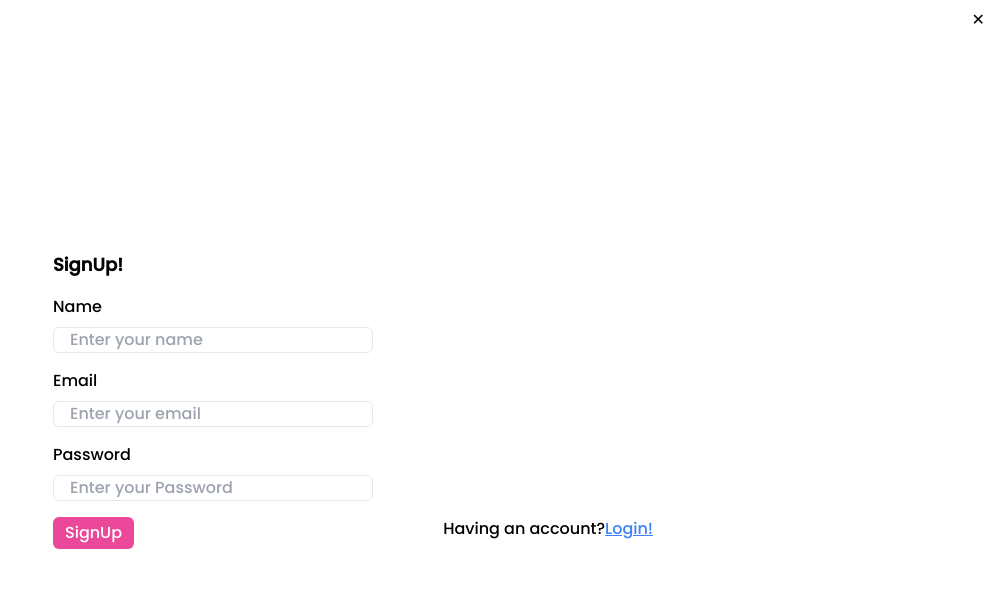
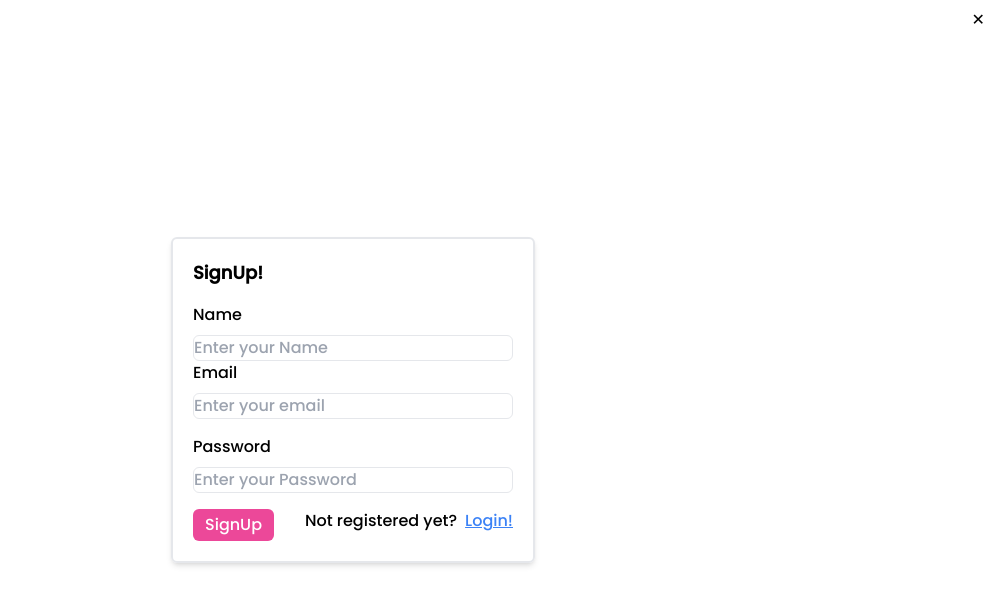
Before and after one commit to ankush2311025/FullStack-project-Book-store, a React (Vite) app: page /signup in a window 1280 px wide. Shown: the top 604 px of the page, without its empty margins (287-1280 px from the left). Built offline with nearby package versions, Linux system fonts and the light colour scheme.

Commit message:
Completed

```diff
--- a/src/components/Course.jsx
+++ b/src/components/Course.jsx
@@ -10,7 +10,7 @@ export default function Course() {
     <div className='max-w-screen-2x1 container mx-auto md:px-20 px-4 '>
       <h1 className="text-2xl  md: text-4xl"> We're delighted to have you <span className='text-pink-500'>Here ! :) </span>
       </h1>
-      <p className='mt-12'> I wil write here after the project ! </p>
+      <p className='mt-12'> I will write here after the project ! </p>
       <Link to = "/">
       <button className='bg-pink-500 text-white px-4 py-2 rounded-md hover:bg-pink-700 duration-300 mt-6'> Back</button>
       </Link>
--- a/src/components/login.jsx
+++ b/src/components/login.jsx
@@ -8,26 +8,26 @@ export default function login() {
         <div className="modal-box">
           <form method="dialog">
             {/* if there is a button in form, it will close the modal */}
-            <button className="btn btn-sm btn-circle btn-ghost absolute right-2 top-2">✕</button>
+            <button className="btn btn-sm btn-circle btn-ghost absolute right-2 top-2  dark:bg-slate-900 dark:text-white">✕</button>
           </form>
           <h3 className="font-bold text-lg">Login!</h3>
-          <div mt-4 space-y-2>
-            <span>Email</span>
+          <div className= 'mt-4 space-y-2'>
+            <span className=' text-black'>Email</span>
             <br/>
             <input type="email" placeholder="Enter your email" className="w-80 px-30 border rounded-md outline-none" />
           </div>
           {/* {Passsword} */}
-          <div mt-4 space-y-2>
-            <span>Password</span>
+          <div className='mt-4 space-y-2'>
+            <span className='text-black'>Password</span>
             <br/>
             <input type="password" placeholder="Enter your Password" className="w-80 px-30 border rounded-md outline-none" />
           </div>
           {/* {Button} */}
           <div className="flex justify-between mt-4">
             <button className="bg-pink-500 text-white rounded-md px-3 py-1 hover:bg-pink-500 duration-200">Login</button>
-            <p>
+            <p className='text-black'>
               Not registered yet?
-              <Link to = '/signup'className='underline text-blue-500 cursor-pointer'>SignUp!</Link>
+              <Link to = '/signup'className='underline text-blue-500 cursor-pointer ml-2'>SignUp!</Link>
             </p>
           </div>
         </div>
--- a/src/components/signup.jsx
+++ b/src/components/signup.jsx
@@ -3,44 +3,41 @@ import { Link } from 'react-router-dom'
 
 export default function Signup() {
   return (
-   <>
-    <div className='flex justify-center items-center h-screen' >
-      <div className="w-[600px]">
-        <div className="modal-box">
-          <form>
+   <div className='flex h-screen items-center justify-center'>
+         <div id="my_modal_3" className="border-2 shadow-md p-5 rounded-md">
+           <div className="">
+             <form method="div">
                {/* if there is a button in form, it will close the modal */}
-            <button type="button" className="btn btn-sm btn-circle btn-ghost absolute right-2 top-2" onClick={() => window.history.back()}>✕</button>
+               <button className="btn btn-sm btn-circle btn-ghost absolute right-2 top-2  dark:bg-slate-900 dark:text-white">✕</button>
              </form>
              <h3 className="font-bold text-lg">SignUp!</h3>
+             <div className= 'mt-4 space-y-2'>
                 {/* {Name} */}
-          <div className='mt-4 space-y-2'>
-            <span>Name</span>
+                <div className= 'mt-4 space-y-2'>
+               <span className=' text-black'>Name</span>
                <br/>
-            <input type="text" placeholder="Enter your name" className="w-80 px-4 border rounded-md outline-none" />
+               <input type="text" placeholder="Enter your Name" className="w-80 px-30 border rounded-md outline-none" />
              </div>
-          {/* {Email} */}
-          <div className='mt-4 space-y-2'>
-            <span>Email</span>
+               <span className=' text-black'>Email</span>
                <br/>
-            <input type="email" placeholder="Enter your email" className="w-80 px-4 border rounded-md outline-none" />
+               <input type="email" placeholder="Enter your email" className="w-80 px-30 border rounded-md outline-none" />
              </div>
              {/* {Passsword} */}
              <div className='mt-4 space-y-2'>
-            <span>Password</span>
+               <span className='text-black'>Password</span>
                <br/>
-            <input type="password" placeholder="Enter your Password" className="w-80 px-4 border rounded-md outline-none" />
+               <input type="password" placeholder="Enter your Password" className="w-80 px-30 border rounded-md outline-none" />
              </div>
              {/* {Button} */}
              <div className="flex justify-between mt-4">
-            <button  className="bg-pink-500 text-white rounded-md px-3 py-1 hover:bg-pink-500 duration-200">SignUp</button>
-            <p>
-              Having an account?
-              <Link to='/' className='underline text-blue-500 cursor-pointer'>Login!</Link>
+               <button className="bg-pink-500 text-white rounded-md px-3 py-1 hover:bg-pink-500 duration-200">SignUp</button>
+               <p className='text-black'>
+                 Not registered yet?
+                 <Link to = '/'className='underline text-blue-500 cursor-pointer ml-2'>Login!</Link>
                </p>
              </div>
            </div>
          </div>
        </div>
-   </>
   )
 }
```
Lines whose indentation alone changed are shown as unchanged.
